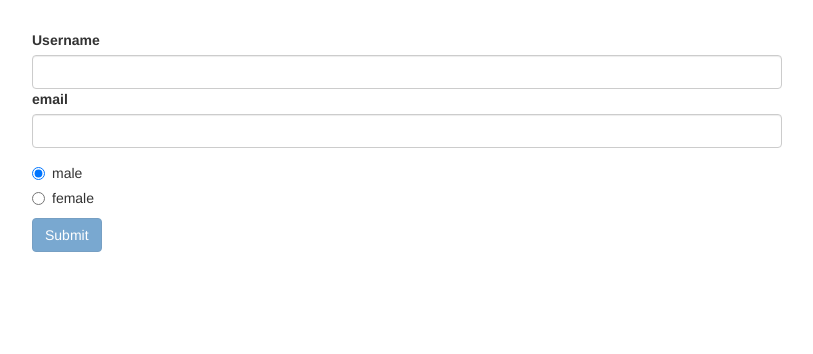
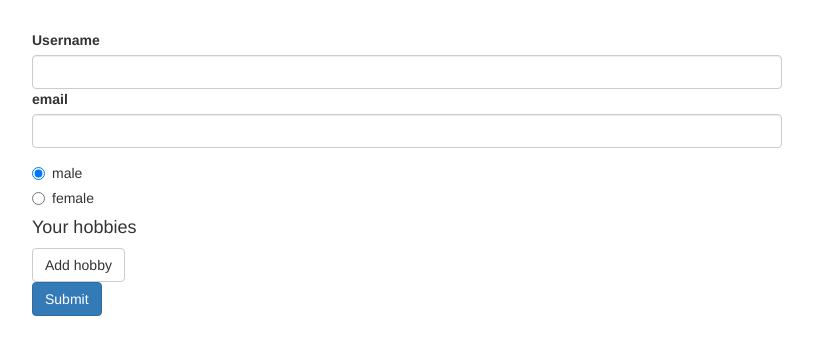
Before and after one commit to nmluong93/complete-angular-guide, an Angular app in the folder form-reactive-start/: page / in a window 1280 px wide. Shown: the top 354 px of the page, without its empty margins (233-1046 px from the left). Built offline with nearby package versions, Linux system fonts and the light colour scheme.

Commit message:
Use FormArray to add control dynamically

```diff
--- a/form-reactive-start/src/app/app.component.html
+++ b/form-reactive-start/src/app/app.component.html
@@ -37,7 +37,14 @@
             >{{ gender }}
           </label>
         </div>
-        <button class="btn btn-primary" type="submit" [disabled]="signUpForm.invalid">Submit</button>
+        <div formArrayName="hobbies">
+          <h4>Your hobbies</h4>
+          <button class="btn btn-default" (click)="addHobby()">Add hobby</button>
+          <div class="form-group" *ngFor="let hobby of getHobbyFormArray().controls; let i = index">
+            <input type="text" class="form-control" [formControlName]=i>
+          </div>
+        </div>
+        <button class="btn btn-primary" type="submit" [disabled]="signUpForm.invalid && signUpForm.touched">Submit</button>
       </form>
     </div>
   </div>
--- a/form-reactive-start/src/app/app.component.ts
+++ b/form-reactive-start/src/app/app.component.ts
@@ -1,5 +1,5 @@
 import { Component, OnInit } from '@angular/core';
-import { FormControl, FormGroup, Validators } from '@angular/forms';
+import { FormArray, FormControl, FormGroup, Validators } from '@angular/forms';
 
 @Component({
   selector: 'app-root',
@@ -18,7 +18,8 @@
         'username': new FormControl(null, Validators.required),
         'email': new FormControl(null, [Validators.required, Validators.email])
       }),
-      gender: new FormControl('male', Validators.required)
+      gender: new FormControl('male', Validators.required),
+      'hobbies': new FormArray([])
     });
 
   }
@@ -26,4 +27,15 @@
   onSubmit() {
     console.log(this.signUpForm);
   }
+
+  addHobby() {
+    const formControl = new FormControl(null, Validators.required);
+    (this.signUpForm.get('hobbies') as FormArray).push(formControl);
+    // can be like this as well (<FormArray> this.signUpForm.get('hobbies'))
+  }
+
+  getHobbyFormArray() {
+    return this.signUpForm.get('hobbies') as FormArray;
+  }
+
 }
```
